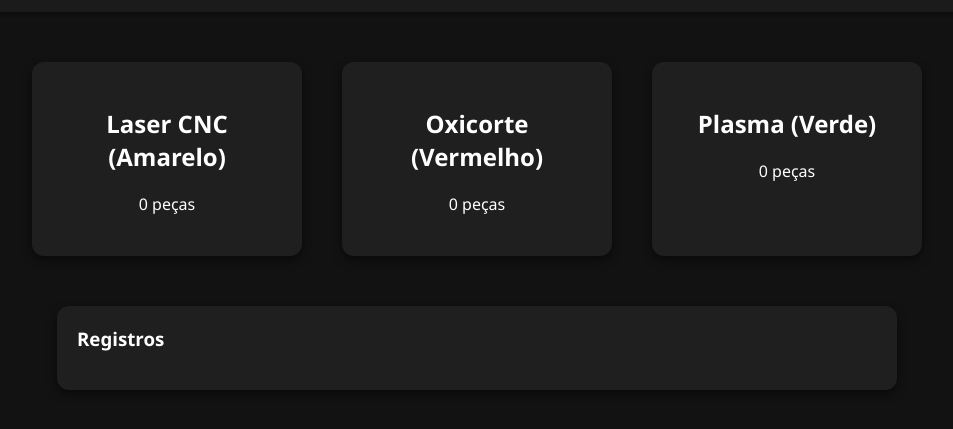
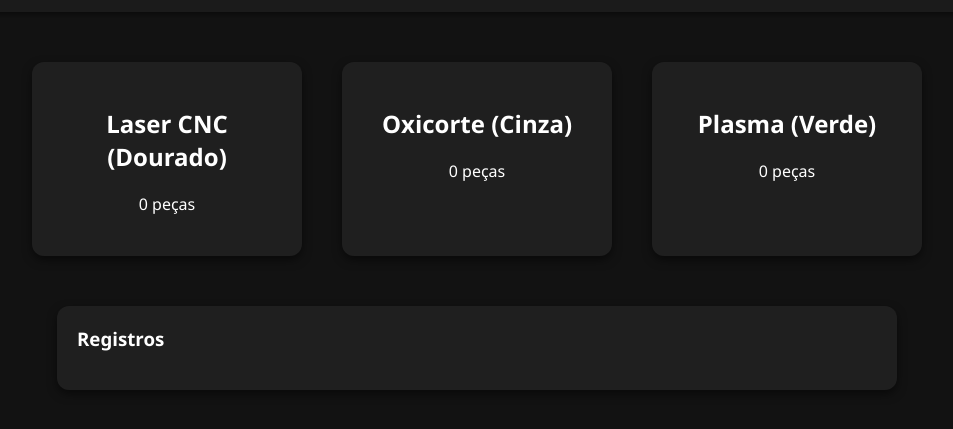
Before and after one commit to IndusFlowProjeto/indus-flow-estoque, a plain HTML site: page dashboard.html in a window 1280 px wide. Shown: the part 83-512 px from the top of the page, without its empty margins (163-1116 px from the left). Drawn offline with Linux system fonts and the light colour scheme; no server answers.

Commit message:
Update color labels for dashboard items

```diff
--- a/dashboard.html
+++ b/dashboard.html
@@ -12,14 +12,14 @@
   </header>
 
   <main class="dashboard-main">
-    <!-- Order: Laser CNC (Amarelo), Oxicorte (Vermelho), Plasma (Verde) -->
+    <!-- Order: Laser CNC (Dourado), Oxicorte (Cinza), Plasma (Verde) -->
     <div class="card" onclick="mostrarRegistros('laser')">
-      <h2>Laser CNC (Amarelo)</h2>
+      <h2>Laser CNC (Dourado)</h2>
       <p id="count-laser">0 peças</p>
     </div>
 
     <div class="card" onclick="mostrarRegistros('oxicorte')">
-      <h2>Oxicorte (Vermelho)</h2>
+      <h2>Oxicorte (Cinza)</h2>
       <p id="count-oxicorte">0 peças</p>
     </div>
 
```
